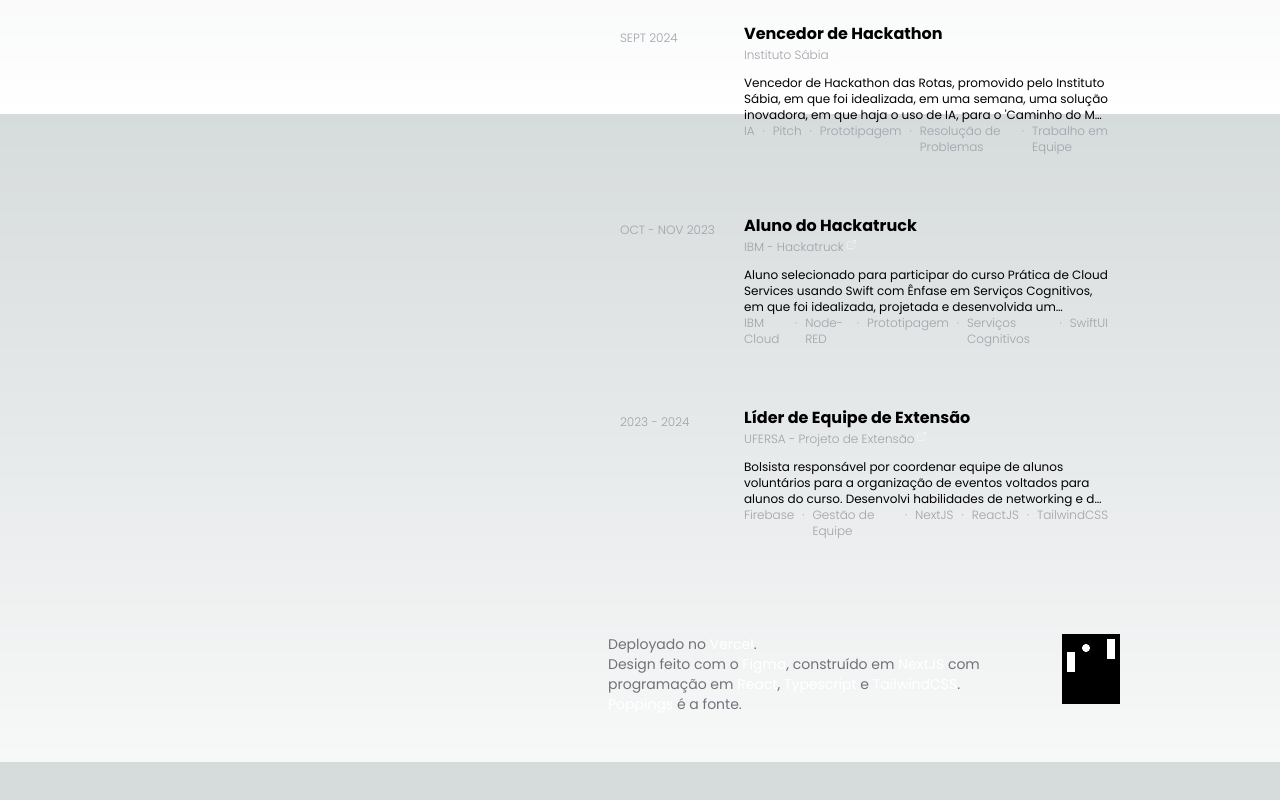
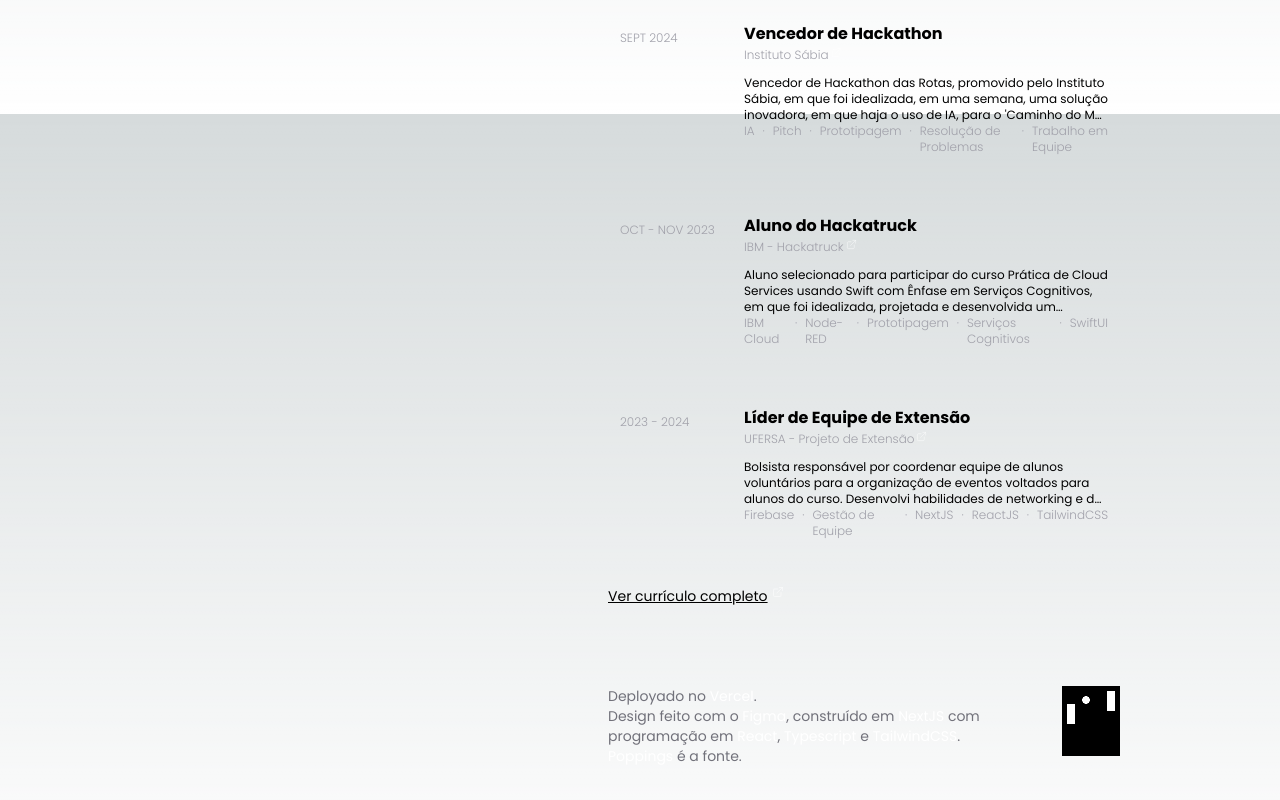
Before and after one commit to PepeuFBV/portfolio, a Next.js app: page / in a window 1280 px wide. Shown: the part 1486-2286 px from the top of the page. Before the commit the page ends 2248 px from the top, so only its background shows below. Built offline with nearby package versions, Linux system fonts and the light colour scheme.

Commit message:
Added extra curriculum button

```diff
--- a/src/components/core/Experience/index.tsx
+++ b/src/components/core/Experience/index.tsx
@@ -2,6 +2,7 @@
 
 import React, { useState, useEffect } from 'react'
 import { Job } from '@/components/core/Experience/Job'
+import { Link } from '@/components/core/Icons/components/link'
 import { experience as initialExperience } from '@/data/experience'
 import { motion } from 'framer-motion'
 
@@ -31,6 +32,11 @@ const Experience: React.FC<ExperienceProps> = ({ INITIAL_DELAY = 0.0, languagePo
         })
     }
 
+    const viewAll: string[] = [
+        'See full curriculum',
+        'Ver currículo completo'
+    ]
+
     return (
         <section className='flex flex-col gap-8'>
             <motion.h2
@@ -43,8 +49,23 @@ const Experience: React.FC<ExperienceProps> = ({ INITIAL_DELAY = 0.0, languagePo
                 {experience.title[languagePos]}
             </motion.h2>
             {experience.jobs.map((job, index) => (
-                <Job job={job} DELAY={INITIAL_DELAY + index * DELAY_MULTIPLIER} languagePos={languagePos} />
+                <Job key={job.id} job={job} DELAY={INITIAL_DELAY + index * DELAY_MULTIPLIER} languagePos={languagePos} />
             ))}
+            <motion.a
+                key={`see-all` + languagePos}
+                initial={{ opacity: 0, y: -30 }}
+                animate={{ opacity: 1, y: 0 }}
+                transition={{ duration: 0.3, delay: INITIAL_DELAY + experience.jobs.length * DELAY_MULTIPLIER }}
+                className='w-fit flex gap-1'
+                href={`/files/pedro-${languagePos === 0 ? 'en' : 'pt'}.pdf`}
+                target='_blank'
+                rel='noreferrer'
+            >
+                <p className='text-sm font-normal underline cursor-pointer'>
+                    {viewAll[languagePos]}
+                </p>
+                <Link size={12} />
+            </motion.a>
         </section>
     )
 }
--- a/src/data/experience.ts
+++ b/src/data/experience.ts
@@ -11,6 +11,7 @@ const experience: ExperienceContent =  {
     ],
     jobs: [ // TODO: adicionar certificados
         {
+            id: 0,
             title: [
                 'Extension Team Leader',
                 'Líder de Equipe de Extensão'
@@ -41,6 +42,7 @@ const experience: ExperienceContent =  {
             ]
         },
         {
+            id: 1,
             title: [
                 'Hackatruck Student',
                 'Aluno do Hackatruck'
@@ -71,6 +73,7 @@ const experience: ExperienceContent =  {
             ]
         },
         {
+            id: 2,
             title: [
                 'Hackathon Winner',
                 'Vencedor de Hackathon'
@@ -99,6 +102,7 @@ const experience: ExperienceContent =  {
             ]
         },
         {
+            id: 3,
             title: [
                 'Undergraduate Research in Startup',
                 'Iniciação Científica em Startup'
@@ -126,6 +130,7 @@ const experience: ExperienceContent =  {
             ]
         },
         // {
+        //     id: 4,
         //     title: [
         //         'President Director of Junior Company',
         //         'Diretor Presidente de Empresa Júnior'
@@ -151,6 +156,7 @@ const experience: ExperienceContent =  {
         //     }
         // },
         {
+            id: 5,
             title: [
                 'ReactJS Mini-Course Instructor',
                 'Ministrante de minicurso sobre ReactJS'
@@ -179,6 +185,7 @@ const experience: ExperienceContent =  {
             ]
         },
         {
+            id: 6,
             title: [
                 'Marketing Analyst',
                 'Analista de Marketing'
--- a/src/types/types.ts
+++ b/src/types/types.ts
@@ -16,6 +16,7 @@ type DateRange = { // for date range, if end is null, it means it's still ongoin
 }
 
 type Job = { // array for multiple languages
+    id: number;
     title: string[];
     company: string[];
     companyLink: string | null;
```
